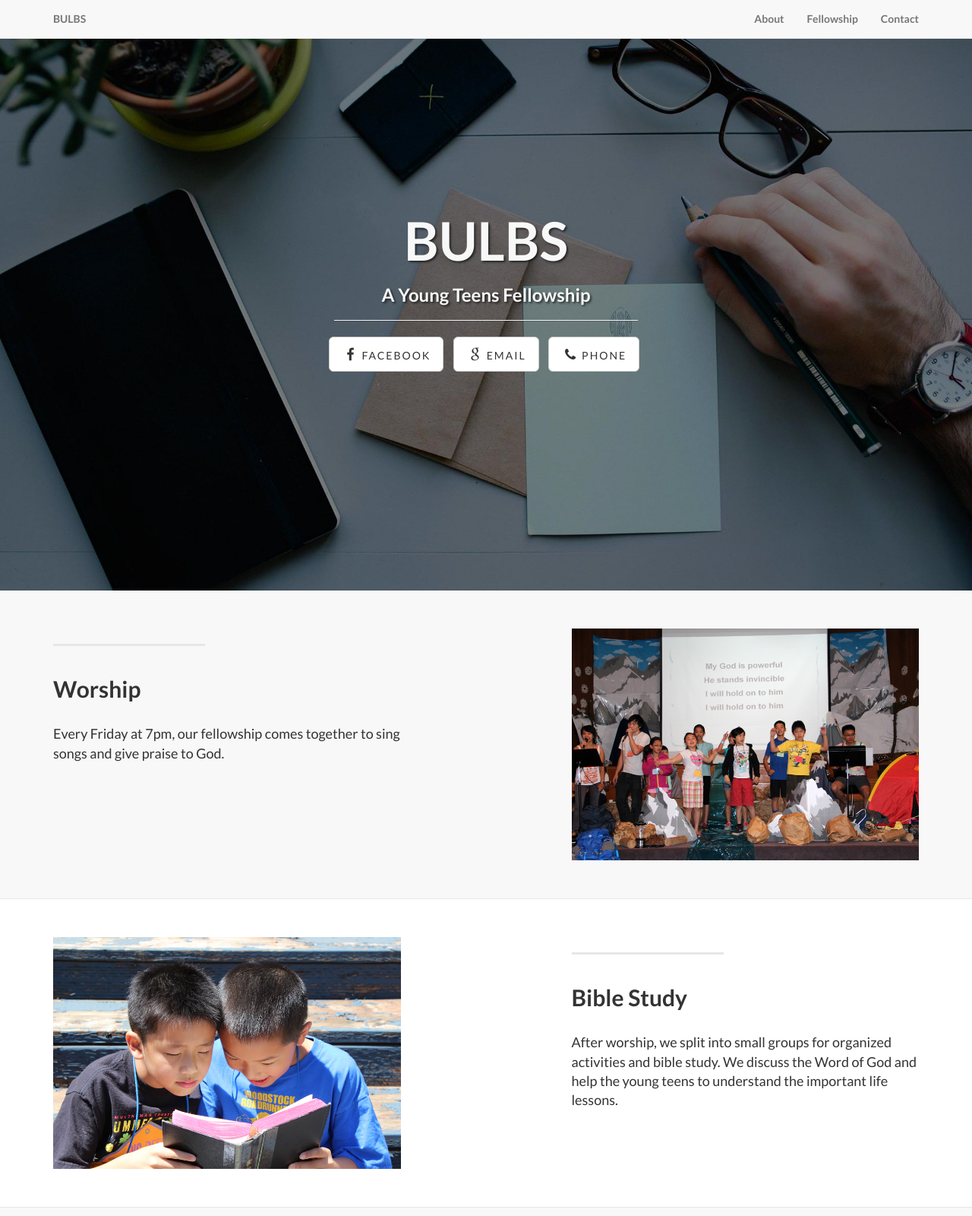
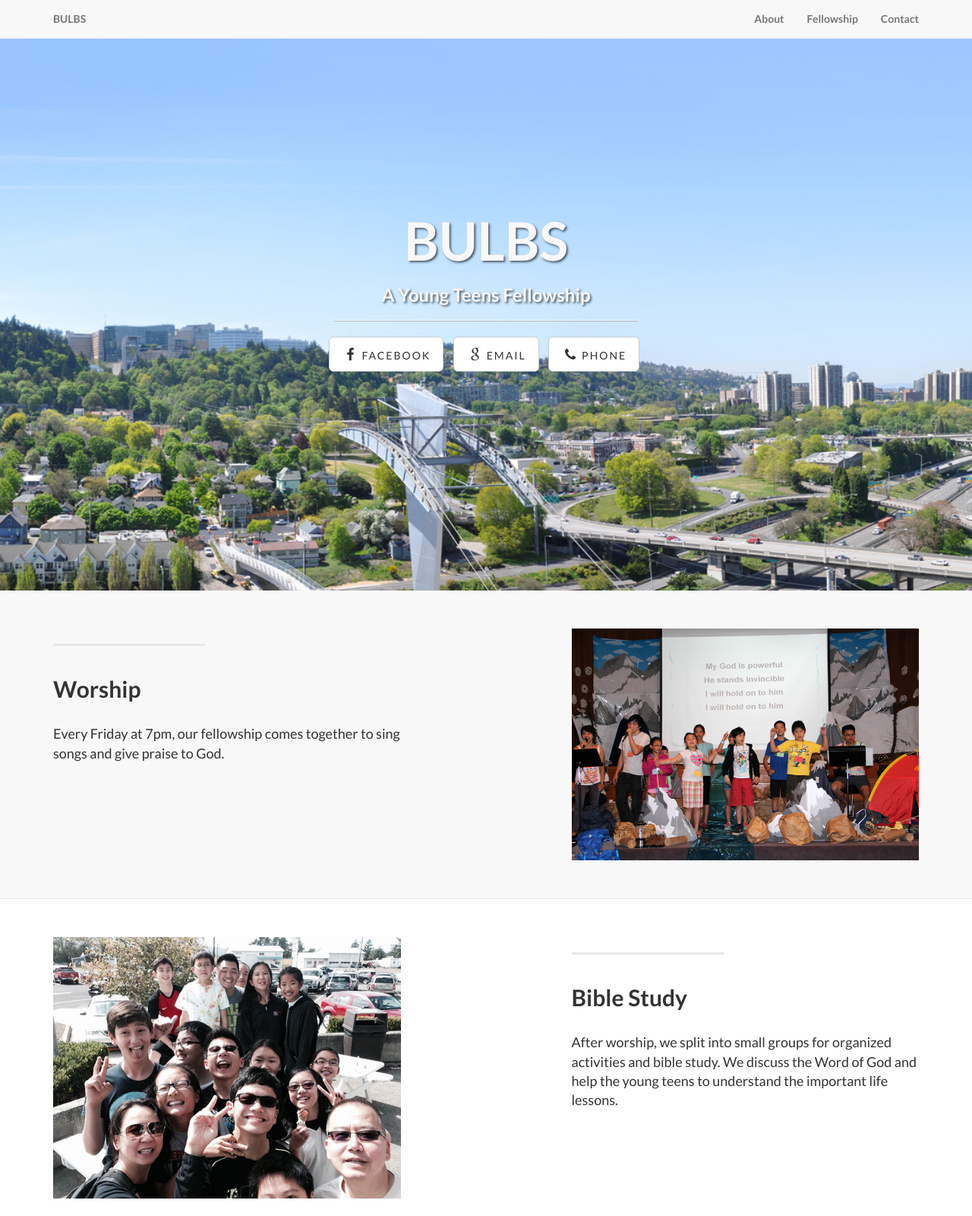
Before and after one commit to brianalanlau/bulbsfellowship.github.io, a plain HTML site: page index.html in a window 1280 px wide. Shown: the top 1600 px of the page at 76% size. Drawn offline with Linux system fonts and the light colour scheme.

Commit message:
change picture

```diff
--- a/css/landing-page.css
+++ b/css/landing-page.css
@@ -35,7 +35,7 @@ h6 {
     padding-bottom: 50px;
     text-align: center;
     color: #f8f8f8;
-    background: url(../img/intro-bg.jpg) no-repeat center center;
+    background: url(../img/oregon.jpg) no-repeat center center;
     background-size: cover;
 }
 
--- a/index.html
+++ b/index.html
@@ -133,7 +133,7 @@
                     <p class="lead">After worship, we split into small groups for organized activities and bible study. We discuss the Word of God and help the young teens to understand the important life lessons.</p>
                 </div>
                 <div class="col-lg-5 col-sm-pull-6  col-sm-6">
-                    <img class="img-responsive" src="img/b1.jpg" alt="">
+                    <img class="img-responsive" src="img/FullSizeRender (1).jpg" alt="">
                 </div>
             </div>
 
```
Also changed, not shown: img/FullSizeRender (1).jpg (added), img/oregon.jpg (added).
